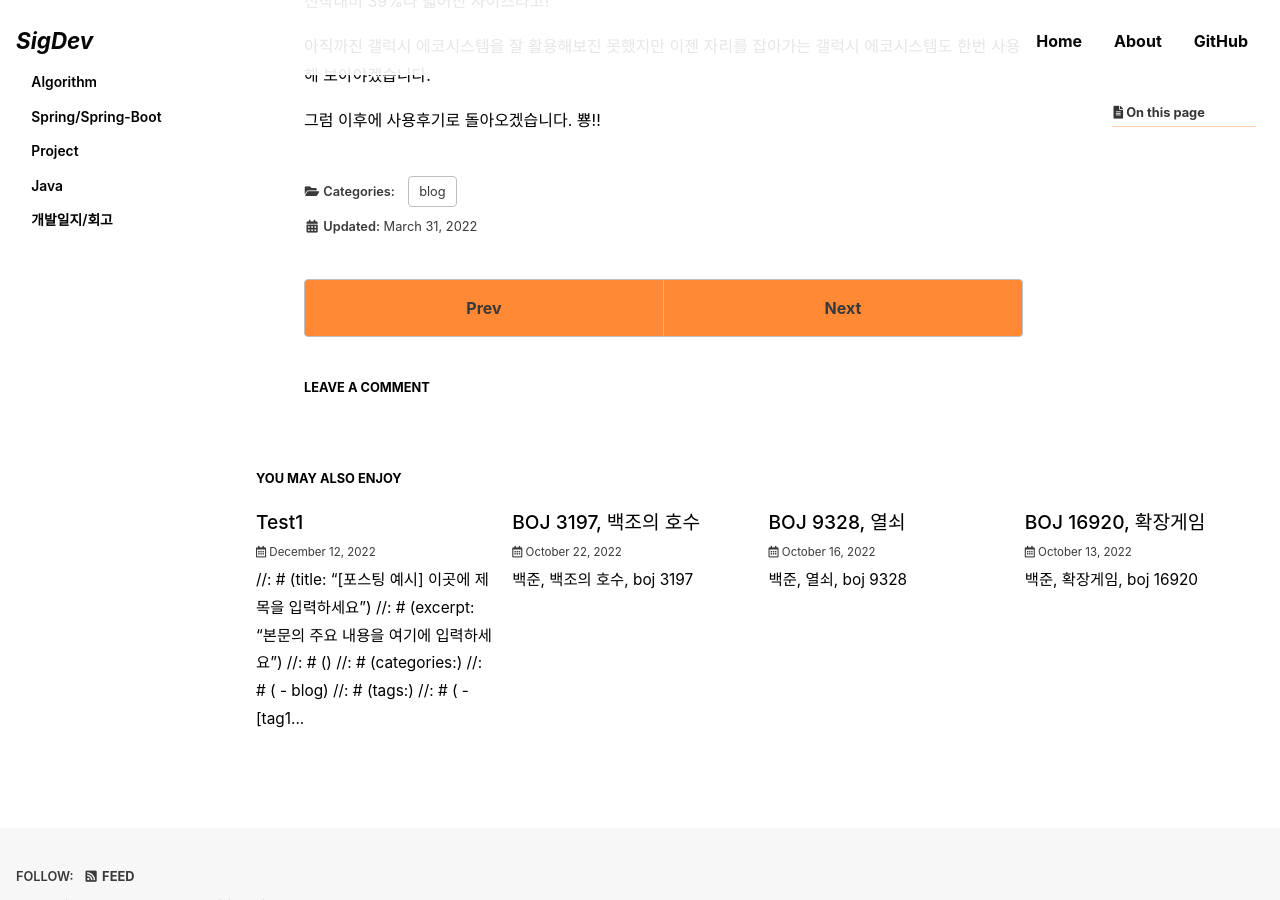
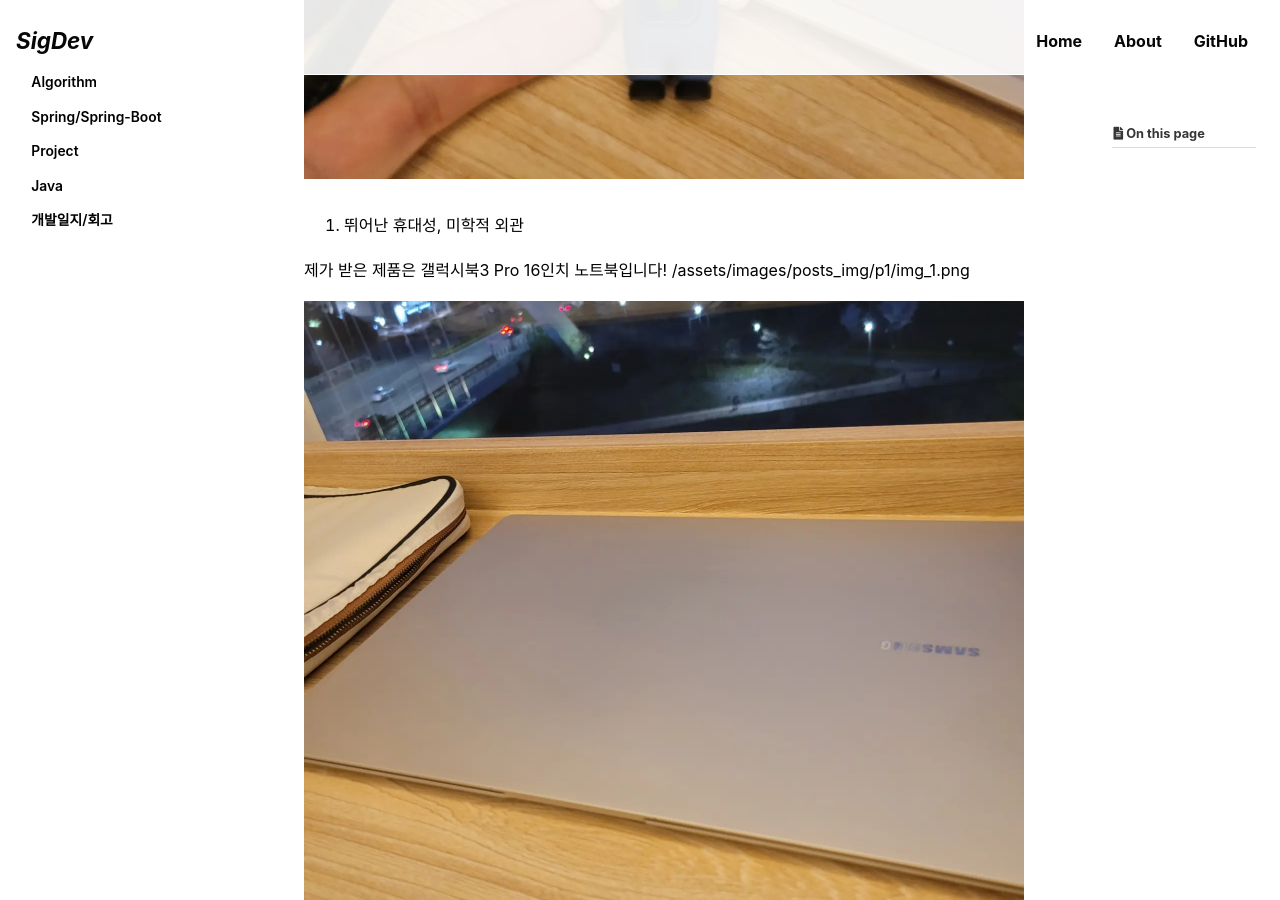
Before and after one commit to signalman/signalman.github.io, a Jekyll site: the page built from _posts/2022-03-31-review.md, in a window 1280 px wide and 900 px high, scrolled down 862 px. Built offline with Jekyll 4.4.1, drawn with Linux system fonts in a browser that asks for light colours; cached includes are drawn as plain includes; some web fonts are replaced; comment, search, counter and statistics services are not loaded; some of the changed text lies outside the part shown.

Commit message:
feat: 이미지 경로 수정

```diff
--- a/_posts/2022-03-31-review.md
+++ b/_posts/2022-03-31-review.md
@@ -9,19 +9,19 @@ excerpt: 갤럭시북3프로, 언박싱, 후기
 
 박스를 받은 후 얇은 두께에 놀랐습니다.
 
-![img1](assets\images\posts_img\reviewimg\IMG_20230331_201652_791.jpg)
+![img1](/assets/images/posts_img/reviewimg/IMG_20230331_201652_791.jpg)
 
 1. 뛰어난 휴대성, 미학적 외관
 
 제가 받은 제품은 갤럭시북3 Pro 16인치 노트북입니다!
-
-![img2](assets\images\posts_img\reviewimg\IMG_20230331_201652_926.jpg)
+/assets/images/posts_img/p1/img_1.png
+![img2](/assets/images/posts_img/reviewimg/IMG_20230331_201652_926.jpg)
 
 11.3mm의 두께와 1.17kg의 무게로 큰 화면에 비해 가벼운 무게를 가지고 있습니다.
 
 사은품으로 같이 준 스타벅스 케이스에 쏙 들어가고 이렇게 가지고 다니면 뭔지모를 자존감이 뿜뿜..!!ㅎㅎ
 
-![img3](assets\images\posts_img\reviewimg\IMG_20230331_201652_974_1.jpg)
+![img3](/assets/images/posts_img/reviewimg/IMG_20230331_201652_974_1.jpg)
 
 디스플레이는 AMOLED 디스플레이로 보다 선명하고 뚜렷한 색감으로 보는 눈을 너무 즐겁게 해주고요!
 
--- a/_posts/2022-12-12-test1.md
+++ /dev/null
@@ -1,36 +0,0 @@
-[//]: # (---)
-
-[//]: # ()
-[//]: # (title: "[포스팅 예시] 이곳에 제목을 입력하세요")
-
-[//]: # (excerpt: "본문의 주요 내용을 여기에 입력하세요")
-
-[//]: # ()
-[//]: # (categories:)
-
-[//]: # (  - blog)
-
-[//]: # (tags:)
-
-[//]: # (  - [tag1, tag2])
-
-[//]: # (permalink: /categories3/post-name-here-3/)
-
-[//]: # ()
-[//]: # (toc: true)
-
-[//]: # (toc_sticky: true)
-
-[//]: # ()
-[//]: # (date: 2022-07-24)
-
-[//]: # (last_modified_at: 2022-07-24)
-
-[//]: # ()
-[//]: # (---)
-
-[//]: # ()
-[//]: # (## 🦥 본문)
-
-[//]: # ()
-[//]: # (본문은 여기에 ...)
```
